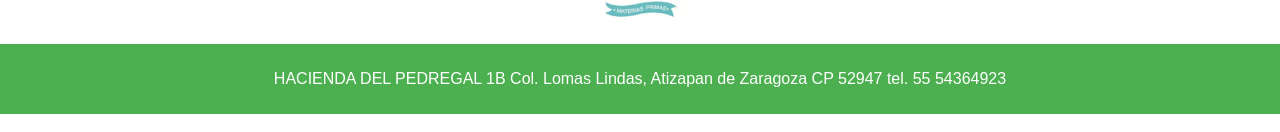
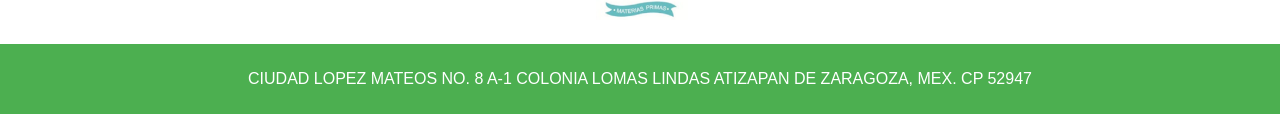
Before and after one commit to pilsac/laprincesita, a plain HTML site: page index.html in a window 1280 px wide. Shown: the part 122-254 px from the top of the page. Drawn offline with Linux system fonts and the light colour scheme; grey boxes are pictures that could not be loaded.

Commit message:
Update index.html

```diff
--- a/index.html
+++ b/index.html
@@ -38,7 +38,7 @@
     <div class="container">
         <img src="Picture25.png" alt="Logo Empresa 1" class="logo">
         <div class="address-box">
-            <p>HACIENDA DEL PEDREGAL 1B Col. Lomas Lindas, Atizapan de Zaragoza CP 52947 tel. 55 54364923
+            <p>CIUDAD LOPEZ MATEOS NO. 8 A-1 COLONIA LOMAS LINDAS  ATIZAPAN DE ZARAGOZA, MEX. CP 52947
 
 </p>
         </div>
```
